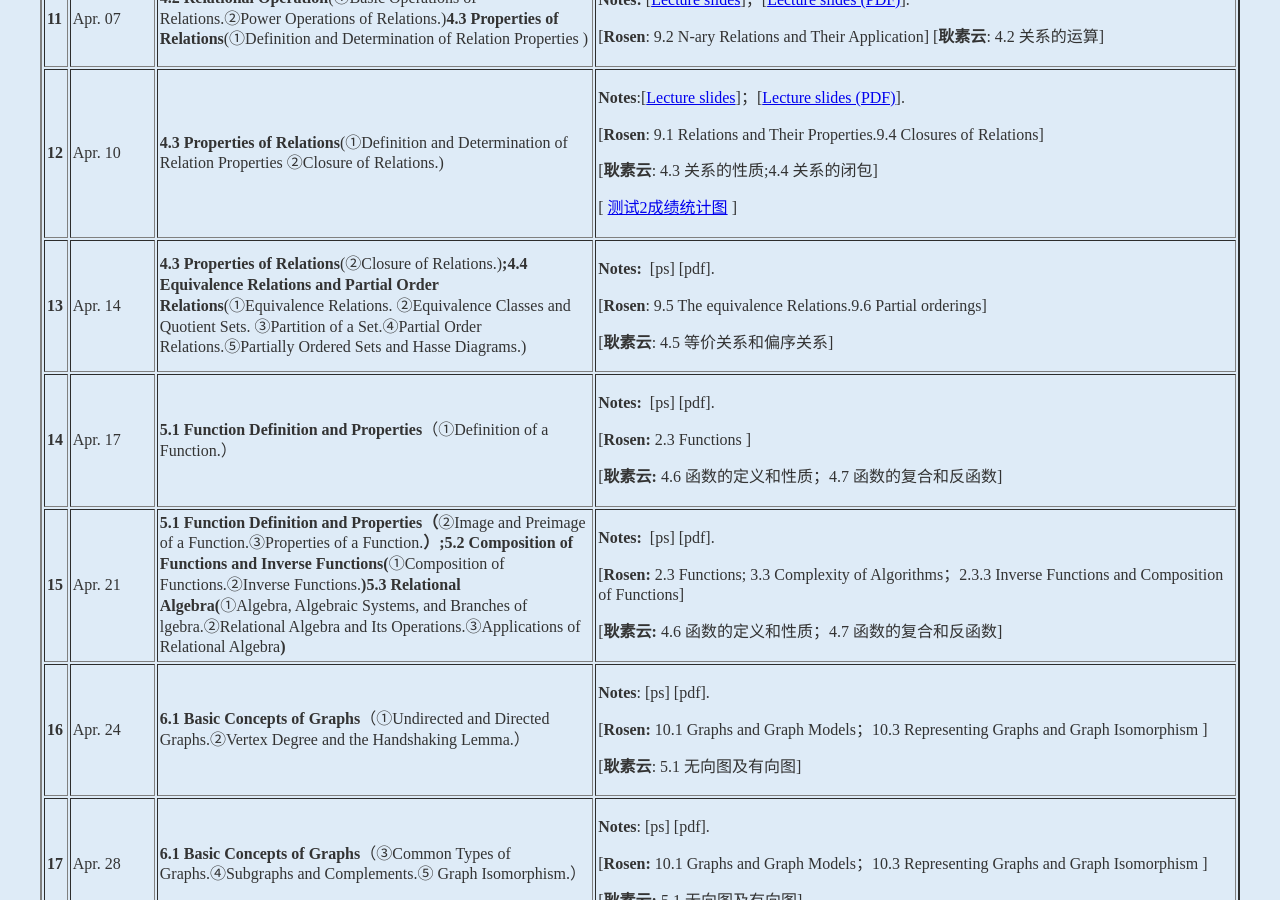
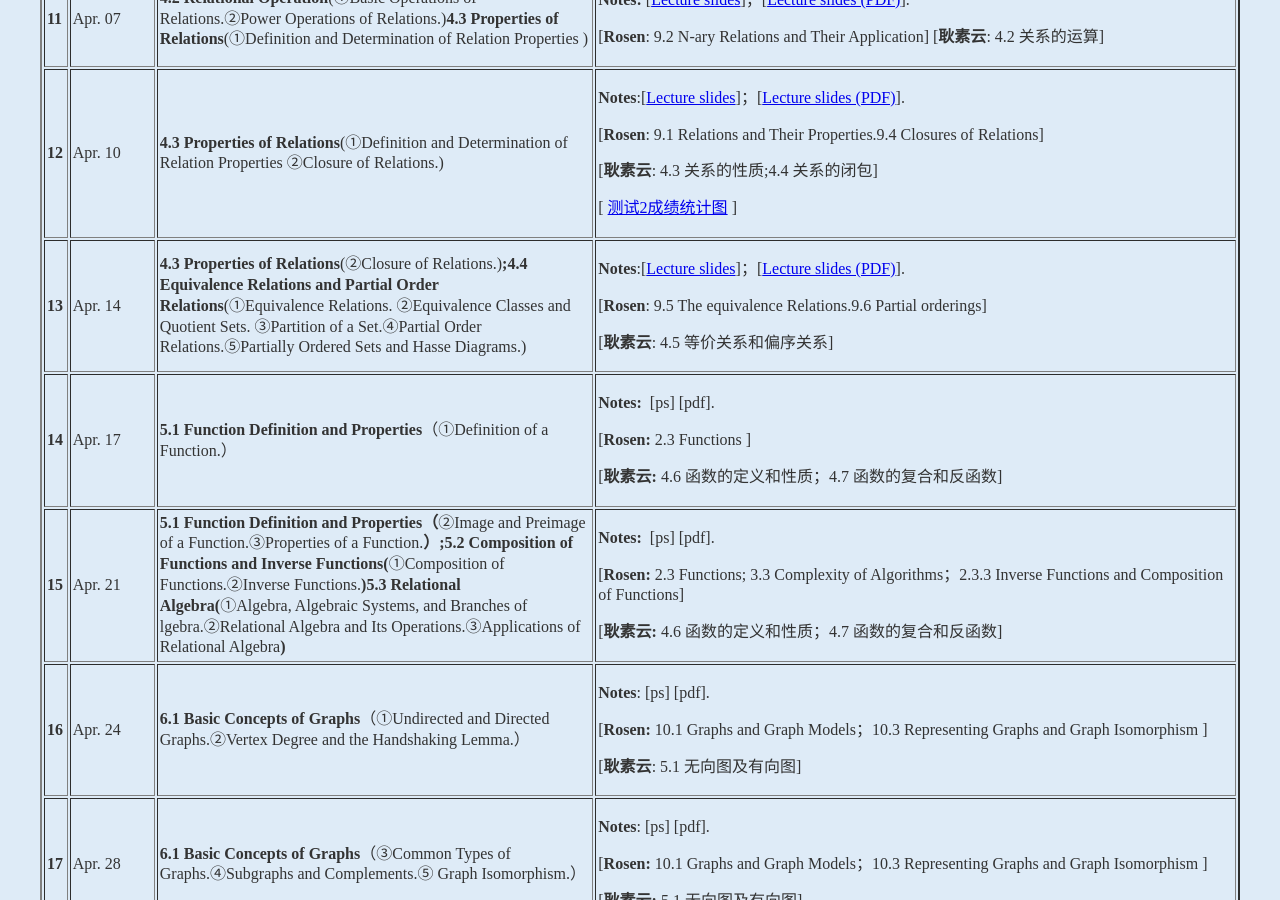
Before and after one commit to kejiwei/kejiwei.github.io, a Jekyll site: the page teaching/courses/dismath/index.html, which Jekyll copies as it is, in a window 1280 px wide and 900 px high, scrolled down 2600 px. Built offline with Jekyll 4.4.1, drawn with Linux system fonts in a browser that asks for light colours.

Commit message:
20260414(13)

```diff
--- a/teaching/courses/dismath/index.html
+++ b/teaching/courses/dismath/index.html
@@ -193,7 +193,7 @@
                 <td><b>13</b></td>
                 <td>Apr. 14</td>
                 <td><strong>4.3 Properties of Relations</strong>(②Closure of Relations.)<strong>;4.4 Equivalence Relations and Partial Order Relations</strong>(①Equivalence Relations. ②Equivalence Classes and Quotient Sets. ③Partition of a Set.④Partial Order Relations.⑤Partially Ordered Sets and Hasse Diagrams.)</td>
-                <td><p><strong>Notes:</strong> &nbsp;[ps] [pdf].&nbsp;</p>
+                <td><p><strong>Notes</strong>:[<a href="slides/CH4 Relation Operation and Properties-26(13)59-72.ppsx">Lecture slides</a>]；[<a href="slides/CH4 Relation Operation and Properties-26(13)59-72.pdf">Lecture slides (PDF)</a>].</p>
                   <p>[<strong>Rosen</strong>: 9.5 The equivalence Relations.9.6 Partial orderings]&nbsp;</p>
                   <p>[<strong>耿素云</strong>: 4.5 等价关系和偏序关系] </p></td>
                 </tr>
```
Also changed, not shown: 2 other files.
